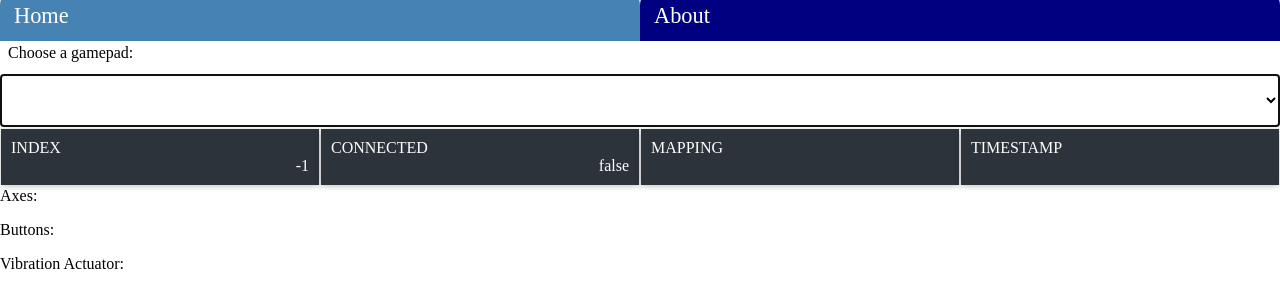
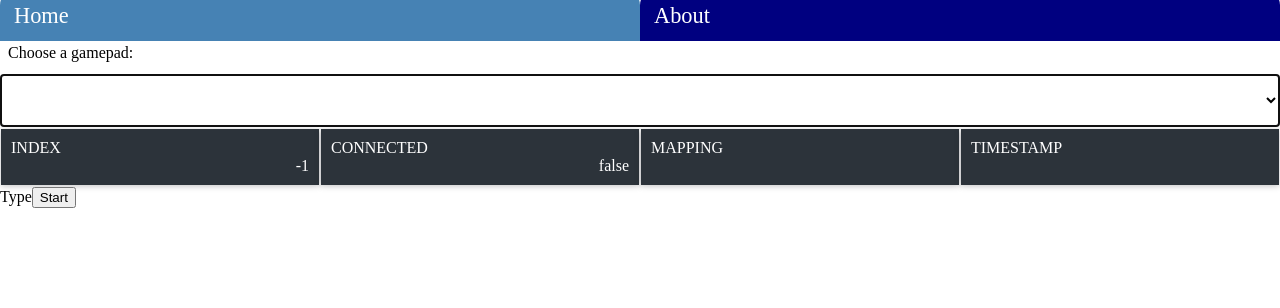
Before and after one commit to sabicalija/gamepad-demo, a Vue app: page / in a window 1280 px wide. Shown: the top 308 px of the page. Built offline with nearby package versions, Linux system fonts and the light colour scheme.

Commit message:
Refactor gamepad: replace draft with new components

```diff
--- a/src/components/GamePad.vue
+++ b/src/components/GamePad.vue
@@ -1,69 +1,20 @@
 <template>
   <div id="gamepad">
     <GamePadInfo />
-    <div id="axes">
-      <span>Axes:</span>
-      <ul>
-        <li v-for="(axe, i) of axes" :key="i">{{ axe }}</li>
-      </ul>
-    </div>
-    <div id="buttons">
-      <span>Buttons:</span>
-      <ul>
-        <li v-for="(button, i) of buttons" :key="i">Button {{ i }}: {{ button.value }}</li>
-      </ul>
-    </div>
-    <div id="vibration">
-      <span>Vibration Actuator:</span>
-      <div v-if="vActuator">
-        <span>Type: {{ vActuator.type }}</span>
-      </div>
-    </div>
+    <GamePadAxes />
+    <GamePadButtons />
+    <GamePadVibrationActuator />
   </div>
 </template>
 
 <script>
-import { mapGetters } from "vuex";
 import GamePadInfo from "@/components/GamePadInfo.vue";
+import GamePadAxes from "@/components/GamePadAxes.vue";
+import GamePadButtons from "@/components/GamePadButtons.vue";
+import GamePadVibrationActuator from "@/components/GamePadVibrationActuator.vue";
 export default {
   name: "GamePad",
-  components: { GamePadInfo },
-  data() {
-    return {
-      axes: null,
-      buttons: null,
-      vActuator: null
-    };
-  },
-  computed: mapGetters(["gamepad"]),
-  methods: {
-    updateGamePad() {
-      if (!this.gamepad) {
-        this.axes = [];
-        this.buttons = [];
-        this.vActuator = null;
-      } else {
-        const { index } = this.gamepad;
-        const gamepads = navigator.getGamepads();
-        const gamepad = gamepads[index];
-        this.axes = gamepad.axes;
-        this.buttons = gamepad.buttons;
-        this.vActuator = gamepad.vibrationActuator;
-      }
-    },
-    tick() {
-      this.updateGamePad();
-      window.requestAnimationFrame(this.tick);
-    }
-  },
-  watch: {
-    selection() {
-      this.updateGamePad();
-    }
-  },
-  created() {
-    window.requestAnimationFrame(this.tick);
-  }
+  components: { GamePadInfo, GamePadAxes, GamePadButtons, GamePadVibrationActuator }
 };
 </script>
 
```
